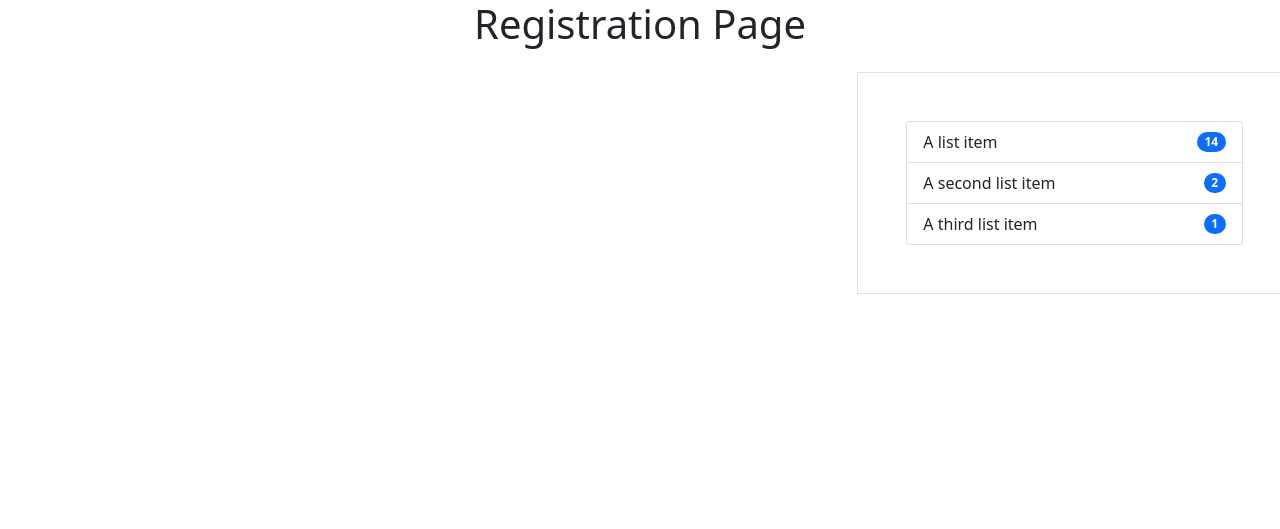
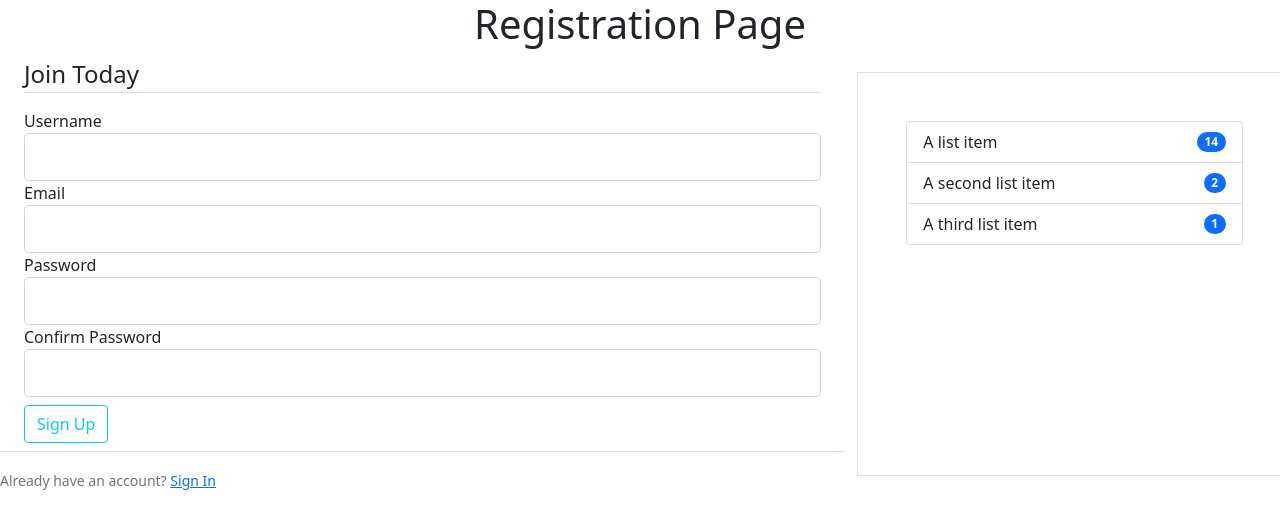
Before and after one commit to AbogeJr/flask-sandbox, a Flask app: page /registration in a window 1280 px wide. Shown: the top 529 px of the page. Run offline with Flask 2, Linux system fonts and the light colour scheme; parts of the project's set-up code (start-up, migrations or seed data) failed here and were passed over.

Commit message:
added success alert

```diff
--- a/forms.py
+++ b/forms.py
@@ -1,16 +1,16 @@
 from flask_wtf import FlaskForm
 from wtforms import StringField, PasswordField, SubmitField, BooleanField
-from wtforms.validators import DataRequired, Length, EqualTo, Email
+from wtforms.validators import DataRequired, Length, EqualTo, Email, email_validator
 
 class RegistrationForm(FlaskForm):
     username = StringField('Username', validators=[DataRequired(), Length(min=4, max=20)])
-    email = StringField('Email', validators=[DataRequired(), Email()])
+    email = StringField('Email', validators=[DataRequired()])
     password = PasswordField('Password', validators=[DataRequired()])
     confirm_password = PasswordField('Confirm Password', validators=[DataRequired(), EqualTo('password')])
     submit = SubmitField('Sign Up')
 
 class LoginForm(FlaskForm):
-    email = StringField('Email', validators=[DataRequired(), Email()])
+    email = StringField('Email', validators=[DataRequired()])
     password = PasswordField('Password', validators=[DataRequired()])
     remember = BooleanField('Remember me')
     submit = SubmitField('Log In')
--- a/myapp.py
+++ b/myapp.py
@@ -1,12 +1,10 @@
-from crypt import methods
-from flask import Flask, render_template
-
+from flask import Flask, render_template, url_for, flash, redirect
 from forms import RegistrationForm, LoginForm
 
 app = Flask(__name__)
-
 app.config['SECRET_KEY'] = 'c968502a61da53471f4fd0fcb148cada'
 
+# Garbage Data
 posts = [
     {
         'author':'John Doe',
@@ -40,20 +38,31 @@ posts = [
     }
 ]
 
+
+# Home Page
 @app.route("/")
-def hello_world():
+def home():
     return render_template('home.html', posts=posts, title="Home")
 
+
+# About Page
 @app.route("/about")
 def about():
     return render_template('about.html', title="About")
 
-@app.route("/registration")
+
+# Registration Page
+@app.route("/registration", methods=['GET', 'POST'])
 def register():
     form = RegistrationForm()
-    return render_template('register.html', title="Registration", form=form, methods=['GET', 'POST'])
+    if form.validate_on_submit():
+        flash(f'Account successfully created for { form.username.data }', 'success')
+        return redirect(url_for('home'))
+    return render_template('register.html', title="Registration", form=form)
 
-@app.route("/login")
+
+# Login Page
+@app.route("/login", methods=['GET', 'POST'])
 def login():
     form = LoginForm()
     return render_template('login.html', title="Login", form=form, methods=['GET', 'POST'])
--- a/templates/layout.html
+++ b/templates/layout.html
@@ -12,8 +12,18 @@
         {% endif %}
         <link rel="stylesheet" href="https://cdn.jsdelivr.net/npm/bootstrap@5.1.3/dist/css/bootstrap.min.css">
     </head>
+
     <body>
         <h1 class="text-center">{{ title }} Page</h1>
+        {% with messages = get_flashed_messages(with_categories=true) %}
+            {% if messages %}
+                {% for category, message in messages %}
+                    <div class="alert alert-{{ category }}">
+                        {{ message }}
+                    </div>
+                {% endfor %}
+            {% endif %}
+        {% endwith %}
         <div class="row">
             <div class="col-md-8">
                 {% block content %}
@@ -37,5 +47,6 @@
                 </ul>
             </div>
         </div>
+        <script src="https://cdn.jsdelivr.net/npm/bootstrap@5.1.3/dist/js/bootstrap.bundle.min.js" async defer></script>
     </body>
 </html>
--- a/templates/register.html
+++ b/templates/register.html
@@ -1,3 +1,37 @@
 {% extends "layout.html" %}
     {% block content %}
+        <div class="container">
+            <form action="" method="post">
+                {{ form.hidden_tag() }}
+                <fieldset class="form-group">
+                    <legend class="border-bottom mb-3">
+                        Join Today
+                    </legend>
+                    <div class="form-group">
+                        {{ form.username.label(class="form-control-label") }}
+                        {{ form.username(class="form-control form-control-lg") }}
+                    </div>
+                    <div class="form-group">
+                        {{ form.email.label(class="form-control-label") }}
+                        {{ form.email(class="form-control form-control-lg") }}
+                    </div>
+                    <div class="form-group">
+                        {{ form.password.label(class="form-control-label") }}
+                        {{ form.password(class="form-control form-control-lg") }}
+                    </div>
+                    <div class="form-group">
+                        {{ form.confirm_password.label(class="form-control-label") }}
+                        {{ form.confirm_password(class="form-control form-control-lg") }}
+                    </div>
+                </fieldset>
+                    <div class="form-group my-2">
+                        {{ form.submit(class="btn btn-outline-info") }}
+                    </div>
+            </form>
+        </div>
+        <div class="border-top pt-3">
+            <small class="text-muted">
+                Already have an account? <a href="{{ url_for('login') }}" class="ml-3">Sign In</a>
+            </small>
+        </div>
     {% endblock content %}
```
